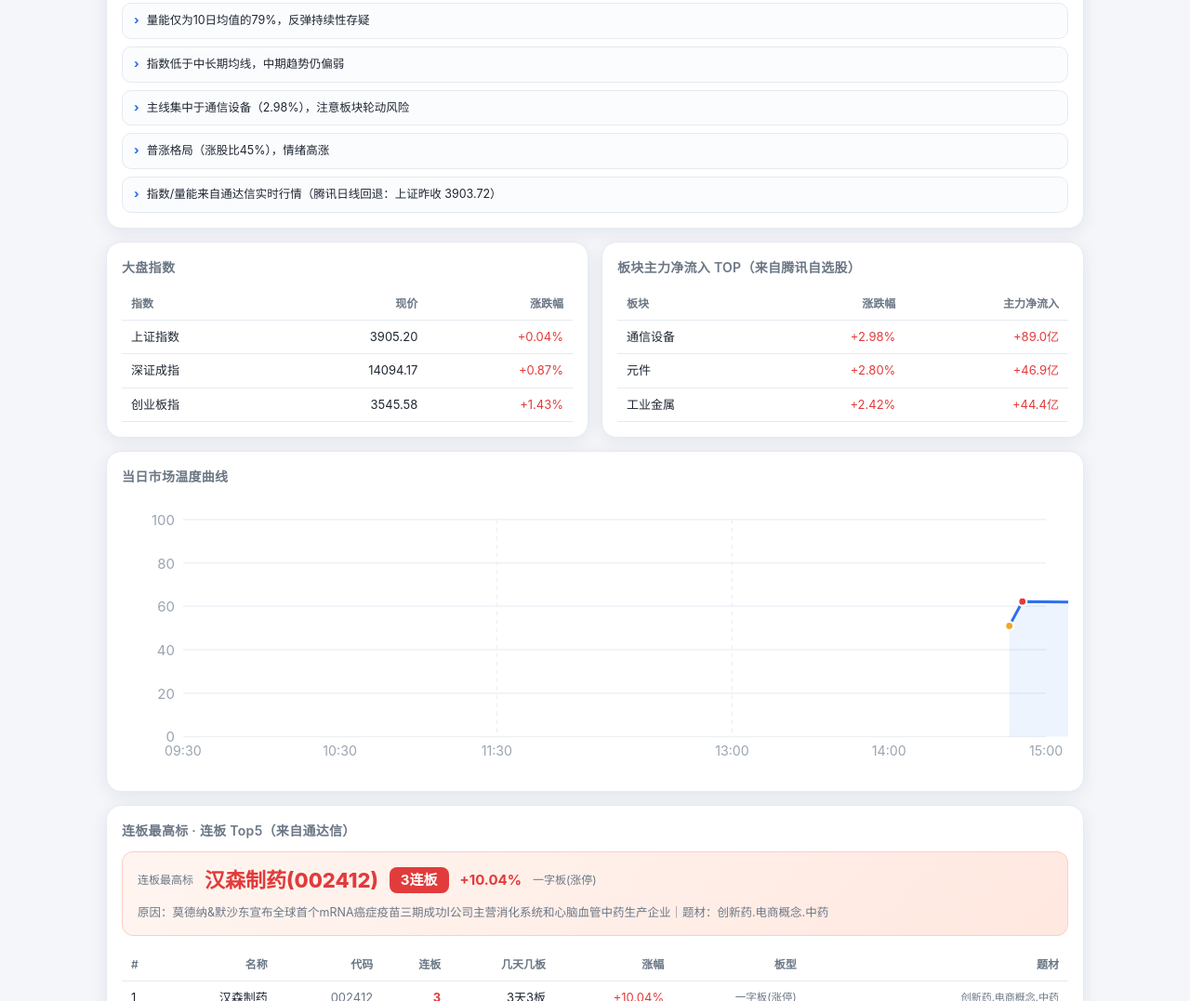
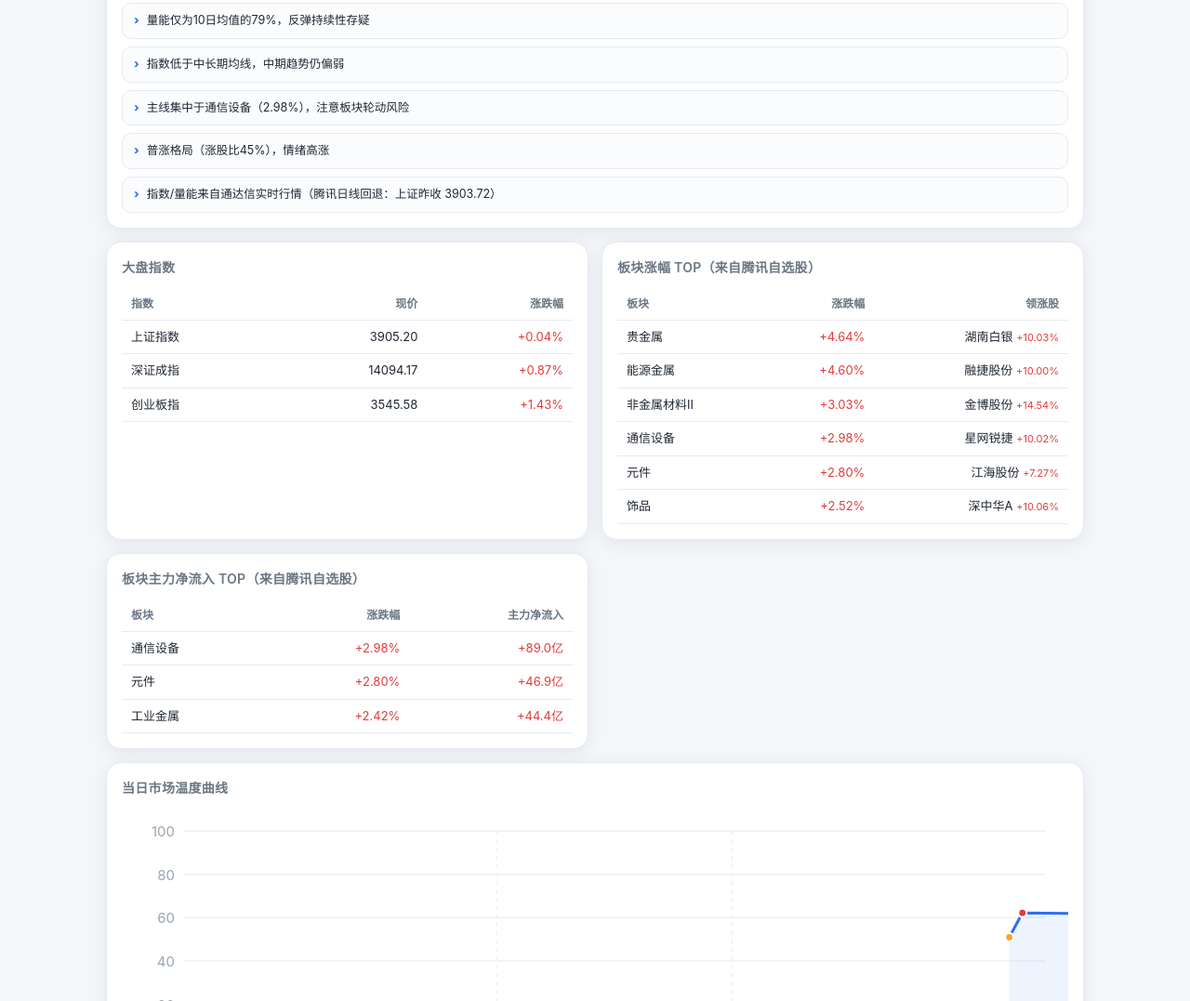
Before and after one commit to dfgh9990/market-monitor, a plain HTML site: page index.html in a window 1280 px wide. Shown: the part 777-1854 px from the top of the page at 93% size. Drawn offline with Linux system fonts and the light colour scheme.

Commit message:
auto update index.html

```diff
--- a/index.html
+++ b/index.html
@@ -144,6 +144,11 @@
         <tbody><tr><td colspan="3" style="color:var(--sub)">加载中…</td></tr></tbody></table>
     </div>
     <div class="card">
+      <h3>板块涨幅 TOP（来自腾讯自选股）</h3>
+      <table id="secRankTable"><thead><tr><th>板块</th><th>涨跌幅</th><th>领涨股</th></tr></thead>
+        <tbody><tr><td colspan="3" style="color:var(--sub)">加载中…</td></tr></tbody></table>
+    </div>
+    <div class="card">
       <h3>板块主力净流入 TOP（来自腾讯自选股）</h3>
       <table id="secTable"><thead><tr><th>板块</th><th>涨跌幅</th><th>主力净流入</th></tr></thead>
         <tbody><tr><td colspan="3" style="color:var(--sub)">加载中…</td></tr></tbody></table>
@@ -233,6 +238,7 @@ function normalizeStatic(d){
     scores: scores,
     indices: (d.indices||[]).map(i=>({name:i.name, price:i.close, pct:i.chg_pct, amount:null})),
     sectors: (d.sectors_top||[]).map(s=>({name:s.name, pct:s.zdf, main:s.zljlr})),
+    sectorsRank: (d.sectors_rank||[]).map(s=>({name:s.name, pct:s.zdf, leader:s.leader, leaderPct:s.leader_zdf})),
     diagnostics: d.diagnostics || [],
     updated: d.updated_at,
     source: d.source,
@@ -332,12 +338,21 @@ function renderIndices(idx){
     idx.map(i=>`<tr><td class="nm">${i.name}</td><td>${Number(i.price||0).toFixed(2)}</td>
       <td class="${i.pct>=0?'up':'dn'}">${i.pct>=0?'+':''}${Number(i.pct||0).toFixed(2)}%</td></tr>`).join('')+`</tbody>`;
 }
-function renderSectors(secs){
+function renderSectors(secs, ranks){
+  // 板块涨幅 TOP（rank.plate：能源金属/贵金属等领涨板块）
+  const rk=(ranks||[]).slice(0,10);
+  $('secRankTable').innerHTML=`<thead><tr><th>板块</th><th>涨跌幅</th><th>领涨股</th></tr></thead><tbody>`+
+    (rk.length? rk.map(s=>`<tr><td class="nm">${s.name}</td>
+      <td class="${s.pct>=0?'up':'dn'}">${s.pct>=0?'+':''}${Number(s.pct||0).toFixed(2)}%</td>
+      <td>${s.leader?`${s.leader} <span class="${s.leaderPct>=0?'up':'dn'}" style="font-size:11px">${s.leaderPct>=0?'+':''}${Number(s.leaderPct||0).toFixed(2)}%</span>`:'—'}</td></tr>`).join('')
+      :'<tr><td colspan="3" style="color:var(--sub)">暂无板块涨幅数据</td></tr>')+`</tbody>`;
+  // 主力净流入 TOP（fundflow.plate.top/bottom）
   const top=[...secs].sort((a,b)=>Number(b.main||0)-Number(a.main||0)).slice(0,10);
   $('secTable').innerHTML=`<thead><tr><th>板块</th><th>涨跌幅</th><th>主力净流入</th></tr></thead><tbody>`+
-    top.map(s=>`<tr><td class="nm">${s.name}</td>
+    (top.length? top.map(s=>`<tr><td class="nm">${s.name}</td>
       <td class="${s.pct>=0?'up':'dn'}">${s.pct>=0?'+':''}${Number(s.pct||0).toFixed(2)}%</td>
-      <td class="${s.main>=0?'up':'dn'}">${fmtYi(s.main)}</td></tr>`).join('')+`</tbody>`;
+      <td class="${s.main>=0?'up':'dn'}">${fmtYi(s.main)}</td></tr>`).join('')
+      :'<tr><td colspan="3" style="color:var(--sub)">暂无资金流数据</td></tr>')+`</tbody>`;
 }
 
 /* ---- 当日温度曲线 ---- */
@@ -455,7 +470,7 @@ async function refresh(force=false){
     renderRadar(d.scores);
     renderDiag(d.scores);
     if(d.indices && d.indices.length) renderIndices(d.indices);
-    if(d.sectors && d.sectors.length) renderSectors(d.sectors);
+    renderSectors(d.sectors, d.sectorsRank);
     renderTempCurve(d.temperatureHistory||[]);
     renderLimitup(d.limitup);
     $('statusText').textContent = d.verdict || '';
```
